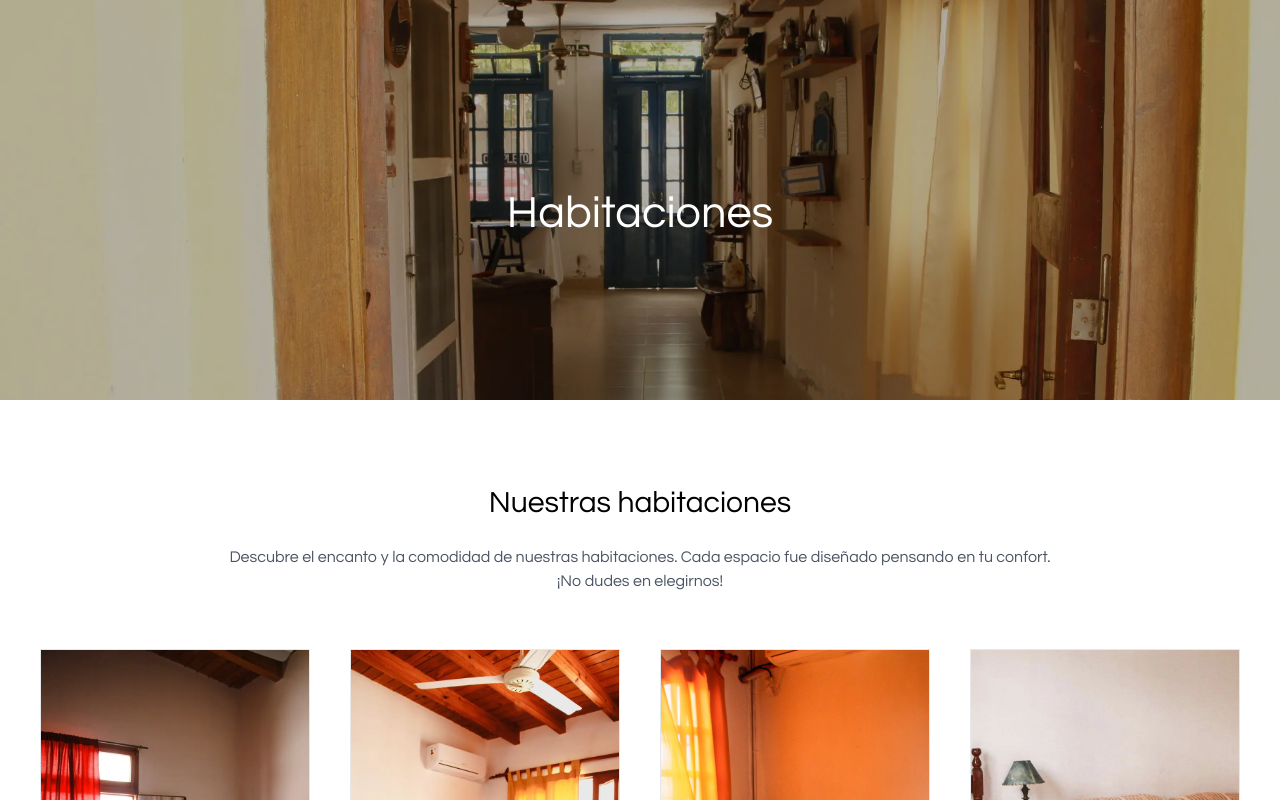
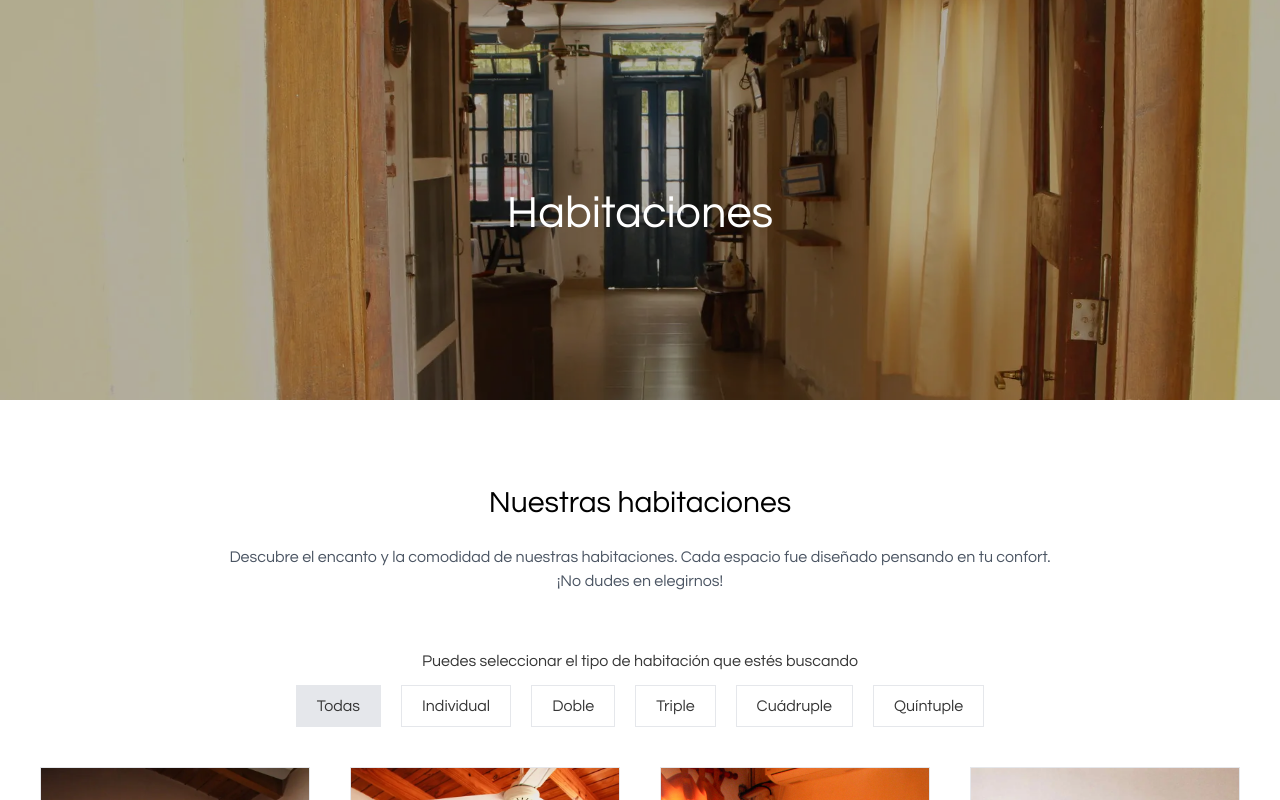
Before and after one commit to brunomry/HostalSanJorgeCafayate, a React (Vite) app: page /habitaciones in a window 1280 px wide. Shown: the top 800 px of the page. Built offline with nearby package versions, Linux system fonts and the light colour scheme.

Commit message:
cambie div por span en lista de comodidades en pagina home y tipo de habitaciones en pagina habitaciones

```diff
--- a/src/habitaciones/Habitaciones.jsx
+++ b/src/habitaciones/Habitaciones.jsx
@@ -67,6 +67,31 @@ function Habitaciones() {
           </p>
           <p className="pb-4 text-gray-600">¡No dudes en elegirnos!</p>
         </article>
+        <article className="flex flex-col gap-3 mt-10">
+          <p className="text-center text-[#363636]">
+            Puedes seleccionar el tipo de habitación que estés buscando
+          </p>
+          <div className="flex flex-wrap justify-center  gap-5">
+            <span className="border py-2 px-5 text-[#363636] cursor-pointer bg-gray-200">
+              Todas
+            </span>
+            <span className="border py-2 px-5 text-[#363636] cursor-pointer hover:bg-gray-200">
+              Individual
+            </span>
+            <span className="border py-2 px-5 text-[#363636] cursor-pointer hover:bg-gray-200">
+              Doble
+            </span>
+            <span className="border py-2 px-5 text-[#363636] cursor-pointer hover:bg-gray-200">
+              Triple
+            </span>
+            <span className="border py-2 px-5 text-[#363636] cursor-pointer hover:bg-gray-200">
+              Cuádruple
+            </span>
+            <span className="border py-2 px-5 text-[#363636] cursor-pointer hover:bg-gray-200">
+              Quíntuple
+            </span>
+          </div>
+        </article>
         <div className="grid md:grid-cols-1 lg:grid-cols-2 xl:grid-cols-4  mt-10 gap-10">
           {habitaciones.map((habitacion) => (
             <CardHabitacion
--- a/src/home/components/HabitacionesHome.jsx
+++ b/src/home/components/HabitacionesHome.jsx
@@ -39,32 +39,32 @@ function HabitacionesHome() {
           <div>
             <h3 className="lg:text-[25px] mb-3">Comodidades y Servicios</h3>
             <div className="flex flex-wrap gap-5">
-              <div className="border py-2 px-5 text-[#363636]">Wi-Fi</div>
-              <div className="border py-2 px-5 text-[#363636]">
+              <span className="border py-2 px-5 text-[#363636]">Wi-Fi</span>
+              <span className="border py-2 px-5 text-[#363636]">
                 Desayuno incluido
-              </div>
-              <div className="border py-2 px-5 text-[#363636]">
+              </span>
+              <span className="border py-2 px-5 text-[#363636]">
                 Aire acondicionado
-              </div>
-              <div className="border py-2 px-5 text-[#363636]">Estufa</div>
-              <div className="border py-2 px-5 text-[#363636]">
+              </span>
+              <span className="border py-2 px-5 text-[#363636]">Estufa</span>
+              <span className="border py-2 px-5 text-[#363636]">
                 Ropa de cama
-              </div>
-              <div className="border py-2 px-5 text-[#363636]">Toallas</div>
-              <div className="border py-2 px-5 text-[#363636]">
+              </span>
+              <span className="border py-2 px-5 text-[#363636]">Toallas</span>
+              <span className="border py-2 px-5 text-[#363636]">
                 Baño privado
-              </div>
-              <div className="border py-2 px-5 text-[#363636]">
+              </span>
+              <span className="border py-2 px-5 text-[#363636]">
                 Habitaciones privadas
-              </div>
-              <div className="border py-2 px-5 text-[#363636]">
+              </span>
+              <span className="border py-2 px-5 text-[#363636]">
                 Artículos de tocador
-              </div>
-              <div className="border py-2 px-5 text-[#363636]">Ventilador</div>
-              <div className="border py-2 px-5 text-[#363636]">Armario</div>
-              <div className="border py-2 px-5 text-[#363636]">
+              </span>
+              <span className="border py-2 px-5 text-[#363636]">Ventilador</span>
+              <span className="border py-2 px-5 text-[#363636]">Armario</span>
+              <span className="border py-2 px-5 text-[#363636]">
                 Zona de estar
-              </div>
+              </span>
             </div>
           </div>
           <div className="w-[100%] flex items-center">
```
